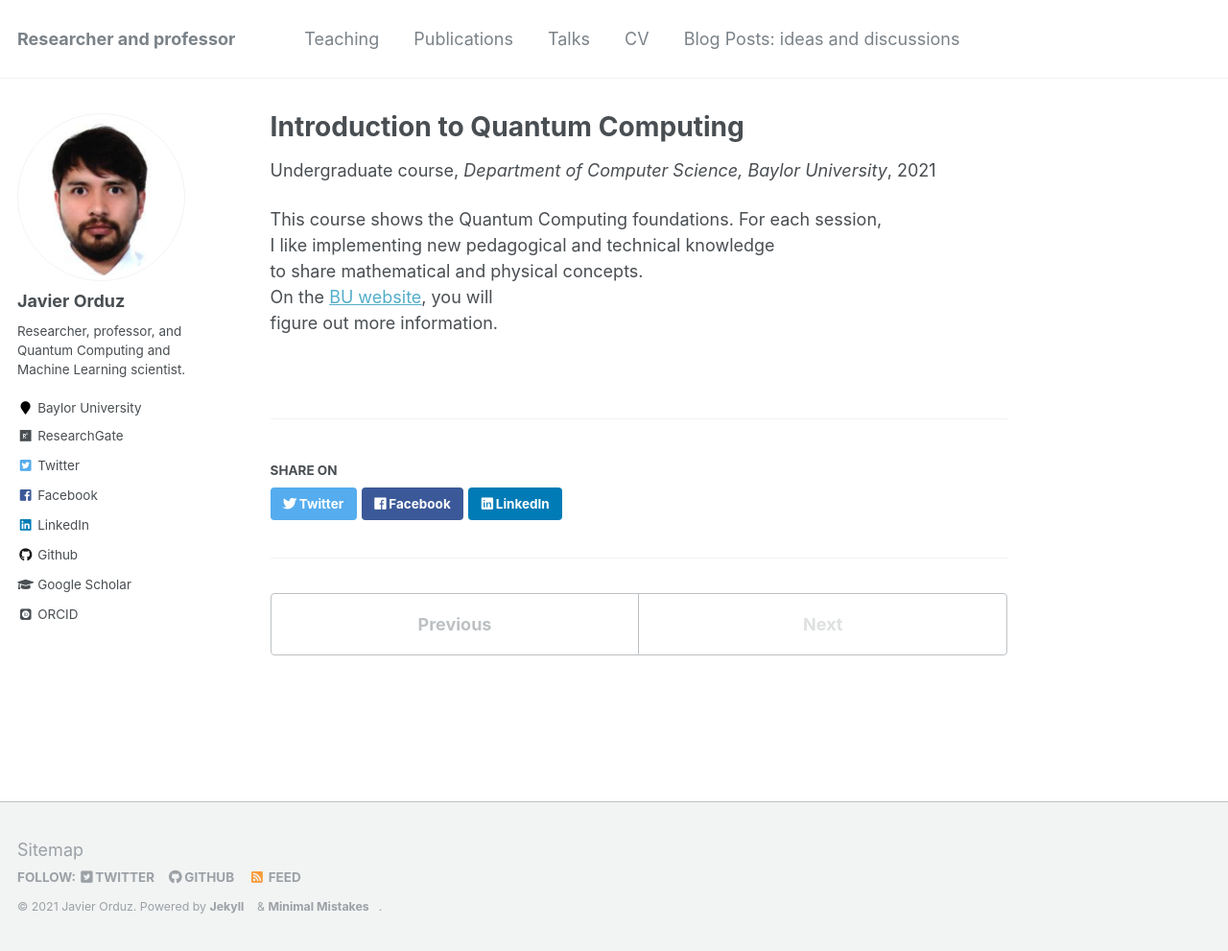
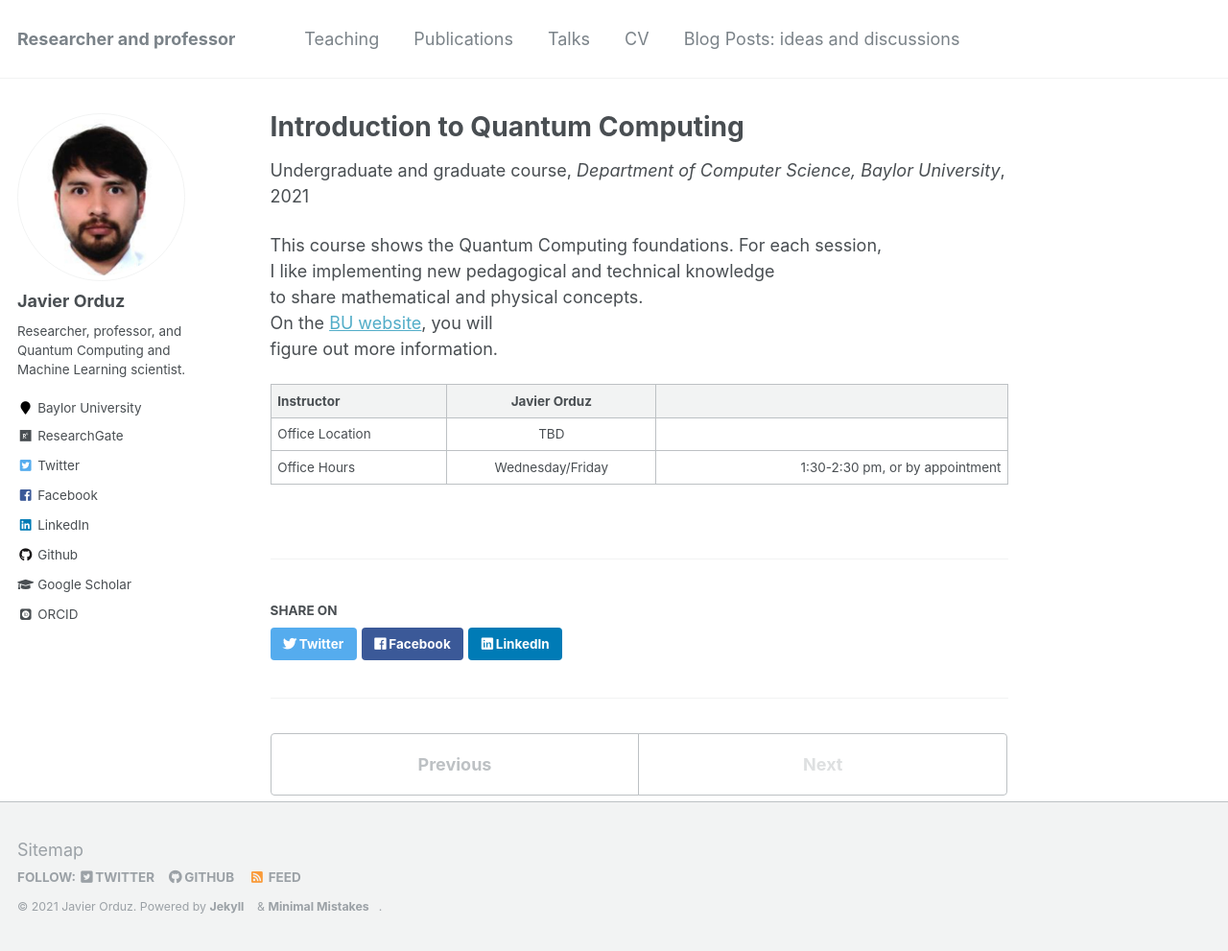
Before and after one commit to jaorduz/jaorduz.github.io, a Jekyll site: the page built from _teaching/2021-summer-teaching-1.md, in a window 1280 px wide and 991 px high. Shown: the whole window at 96% size. Built offline with Jekyll 4.4.1, drawn with Linux system fonts in a browser that asks for light colours; some web fonts are replaced.

Commit message:
07062021-3
update

```diff
--- a/_teaching/2021-summer-teaching-1.md
+++ b/_teaching/2021-summer-teaching-1.md
@@ -1,15 +1,25 @@
 ---
 title: "Introduction to Quantum Computing"
 collection: teaching
-type: "Undergraduate course"
+type: "Undergraduate and graduate course"
 permalink: /teaching/2021-summer-teaching-1
 venue: "Department of Computer Science, Baylor University"
 date: 2021-08-06
-location: "Waco, TX, USA"
+location: "Waco, USA"
 ---
+
 
 This course shows the Quantum Computing foundations. For each session,
 I like implementing new pedagogical and technical knowledge
 to share mathematical and physical concepts.
 On the [BU website](https://tinyurl.com/yhgalmw6), you will
 figure out more information.
+
+
+
+
+
+| Instructor   |      Javier Orduz      |   |
+|----------|:-------------:|------:|
+| Office Location |  TBD |  |
+| Office Hours |    Wednesday/Friday   |   1:30-2:30 pm, or by appointment |
```
Also changed, not shown: _teaching/2015-spring-teaching-1.md (renamed from _teaching/2014-spring-teaching-1.md, +2 -2 lines), _teaching/2021-fall-teaching-1.md (deleted, +0 -15 lines).
